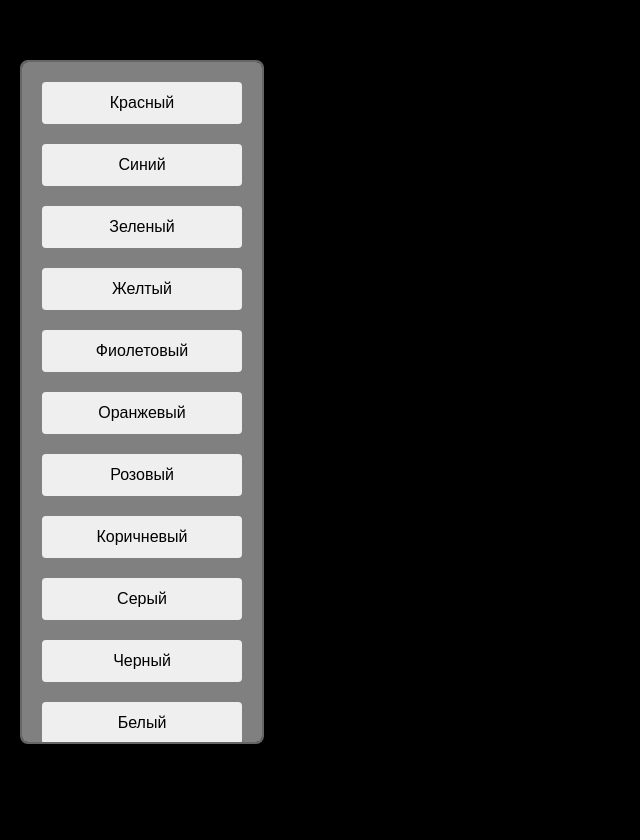
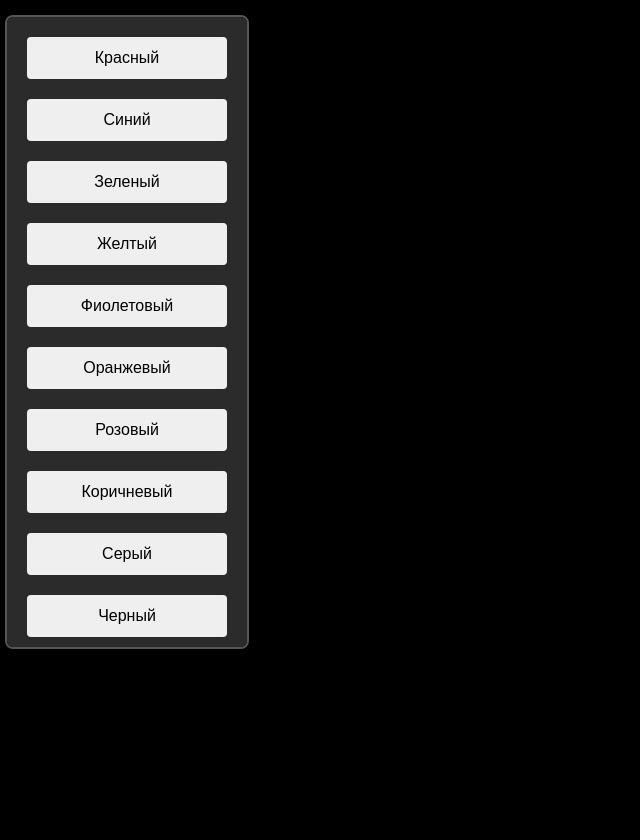
Before and after one commit to DivanniyExpert/WealthWise, a Flask app: page /stocks in a window 1280 px wide. Shown: the part 54-894 px from the top of the page, without its empty margins (0-640 px from the left). After the commit the page ends 703 px from the top, so only its background shows below. Run offline with Flask 3, Linux system fonts and the light colour scheme; a user stored in the database is signed in.

Commit message:
Add files via upload

```diff
--- a/test-main/test-main/static/index_stock.css
+++ b/test-main/test-main/static/index_stock.css
@@ -9,5 +9,5 @@
 
 .index-stock-body .content-wrapper {
     overflow-y: auto;
-    height: calc(100vh - 150px);
+    height: 650px;
 }
--- a/test-main/test-main/static/index_stock_fix.css
+++ b/test-main/test-main/static/index_stock_fix.css
@@ -8,5 +8,5 @@
 
 body[data-page="stock"] .content-wrapper {
     overflow-y: auto;
-    height: calc(100vh - 150px);
+    height: 650px;
 }
--- a/test-main/test-main/static/panel_styles.css
+++ b/test-main/test-main/static/panel_styles.css
@@ -23,7 +23,7 @@
     display: flex;
     flex-direction: column;
     flex-grow: 1;
-    height: calc(100vh - 150px);
-    margin: 30px 10px 0 0;
+    height: 650px;
+    margin: 0px 0px 0 0;
     overflow: hidden;
 }
--- a/test-main/test-main/static/style.css
+++ b/test-main/test-main/static/style.css
@@ -130,12 +130,23 @@
   .course-card:hover {
     transform: scale(1.02);
   }
-  .course-card img {
-    max-width: 100%;
-    height: auto;
+.course-image-container {
+    height: 150px;
+    overflow: hidden;
     margin-bottom: 10px;
+}
+
+.course-image {
+    width: 100%;
+    height: 100%;
+    object-fit: cover;
     border: 2px solid #66aaff;
-  }
+    transition: transform 0.3s ease;
+}
+
+.course-card:hover .course-image {
+    transform: scale(1.05);
+}
   .course-details {
     background-color: #111;
     padding: 10px;
@@ -282,17 +293,17 @@
 .container1 {
   display: flex;
   flex-direction: column;
-  height: 100vh;
+  height: 90vh;
   position: relative;
-  padding: 20px;
+  padding: 5px;
   overflow: hidden;
 }
 
 .content-wrapper {
   display: flex;
   flex-grow: 1;
-  height: calc(100vh - 150px);
-  margin: 30px 10px 0 0;
+  height: 650px;
+  margin: 0px 0px 0 0;
   overflow: hidden;
 }
 
@@ -302,7 +313,7 @@
 
 .sidebar {
   width: 200px;
-  background-color: #808080;
+  background-color: #2b2b2b;
   display: flex;
   flex-direction: column;
   gap: 10px;
@@ -310,9 +321,9 @@
   margin: 10px 20px 10px 0;
   overflow-y: auto;
   flex-shrink: 0;
-  max-height: calc(100vh - 150px);
+  height: 600px;
   border-radius: 8px;
-  border: 2px solid #666;
+  border: 2.5px solid #565656;
 }
 
 .right-panel {
@@ -320,8 +331,9 @@
   background-color: transparent;
   transition: background-color 0.3s;
   overflow: auto;
-  margin-bottom: 20px;
-  height: calc(100vh - 120px);
+  margin-top: 10px;
+  margin-right: 15px;
+  height: calc(65vh - 50px);
 }
 
 .color-btn {
--- a/test-main/test-main/templates/index_stock.html
+++ b/test-main/test-main/templates/index_stock.html
@@ -7,7 +7,7 @@
   <div class="container1">
     <div class="content-wrapper">
       <div class="sidebar">
-        <button class="color-btn" data-color="red">Красный</button>
+        <button class="color-btn">Красный</button>
         <button class="color-btn" data-color="blue">Синий</button>
         <button class="color-btn" data-color="green">Зеленый</button>
         <button class="color-btn" data-color="yellow">Желтый</button>
```
Also changed, not shown: test-main/test-main/templates/index_courses.html (+63 -3 lines).
